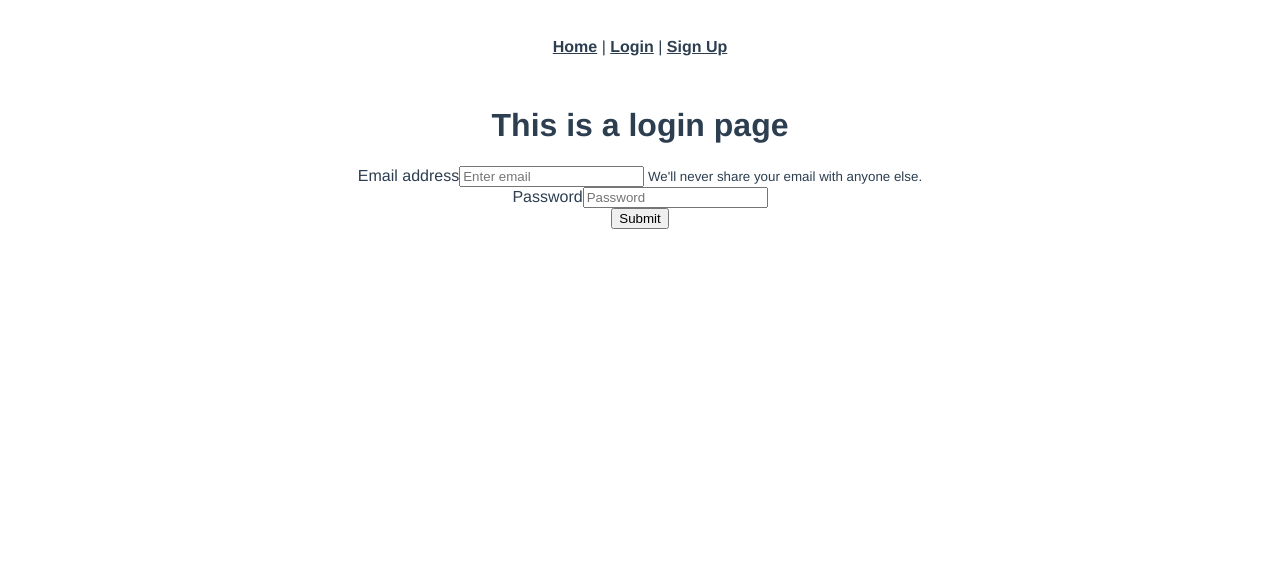
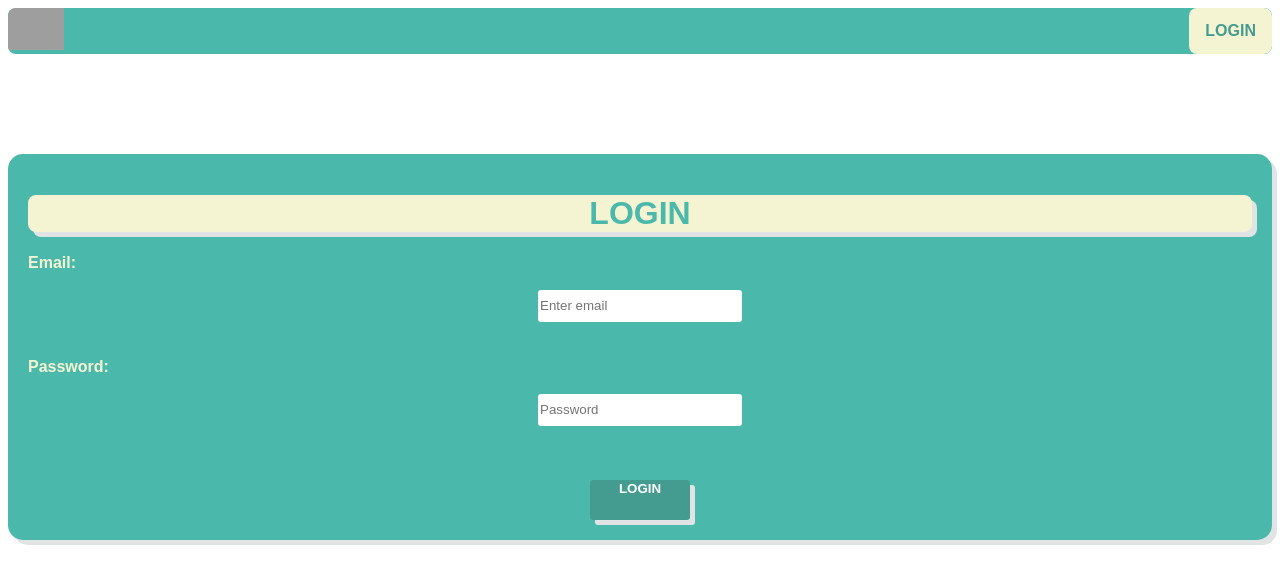
Before and after one commit to banicl/adempta_fipu, a Vue app in the folder adempta/: page /login in a window 1280 px wide. Shown: the top 584 px of the page. Built offline with nearby package versions, Linux system fonts and the light colour scheme; grey boxes are pictures that could not be loaded.

Commit message:
navbar,css login

```diff
--- a/adempta/package.json
+++ b/adempta/package.json
@@ -8,7 +8,7 @@
   },
   "dependencies": {
     "core-js": "^3.6.5",
-    "firebase": "^9.6.8",
+    "firebase": "^8.1.2",
     "vue": "^2.6.11",
     "vue-router": "^3.2.0"
   },
--- a/adempta/src/App.vue
+++ b/adempta/src/App.vue
@@ -1,33 +1,46 @@
 <template>
   <div id="app">
-    <div id="nav">
-      <router-link to="/">Home</router-link> |
-      <router-link to="/Login">Login</router-link> |
-      <router-link to="/SignUp">Sign Up</router-link>
-    </div>
+    <nav id="nav" class="navbar navbar-light bg-light">
+      <div class="container-fluid">
+        <a class="navbar-brand" href="#">
+          <ul>
+            <li id="slova1"><a href="/login">LOGIN</a></li>
+
+            <img center src="@/assets/logo_adempta.png" height="42" />
+          </ul>
+        </a>
+      </div>
+    </nav>
     <router-view />
   </div>
 </template>
-
-<style lang="scss">
-#app {
-  font-family: Avenir, Helvetica, Arial, sans-serif;
-  -webkit-font-smoothing: antialiased;
-  -moz-osx-font-smoothing: grayscale;
-  text-align: center;
-  color: #2c3e50;
+<style>
+ul {
+  list-style-type: none;
+  margin: 0;
+  padding: 0;
+  overflow: hidden;
+  background-color: #4ab9ab;
+  border-radius: 8px;
 }
 
-#nav {
-  padding: 30px;
+#slova1 {
+  float: right;
+}
 
-  a {
-    font-weight: bold;
-    color: #2c3e50;
+li a {
+  display: block;
+  color: #449c91;
+  text-align: center;
+  padding: 14px 16px;
+  text-decoration: none;
+  font-family: sans-serif;
+  font-weight: bold;
+  border-radius: 8px;
+  background-color: #f5f4d2;
+}
 
-    &.router-link-exact-active {
-      color: #42b983;
-    }
-  }
+li a:hover {
+  background-color: #d2cbb6;
 }
 </style>
--- a/adempta/src/views/Login.vue
+++ b/adempta/src/views/Login.vue
@@ -1,37 +1,37 @@
 <template>
-  <div class="about">
-    <h1>This is a login page</h1>
+  <div id="obrub" class="about">
+    <div id="naslov"><h1>LOGIN</h1></div>
 
     <div class="row">
       <div class="col"></div>
       <div class="col">
         <form>
           <div class="form-group">
-            <label for="exampleInputEmail1">Email address</label>
+            <label id="email" for="exampleInputEmail1">Email:</label
+            ><br /><br />
             <input
               type="email"
               v-model="username"
               class="form-control"
-              id="exampleInputEmail1"
+              id="emailunos"
               aria-describedby="emailHelp"
               placeholder="Enter email"
-            />
-            <small id="emailHelp" class="form-text text-muted">
-              We'll never share your email with anyone else.
-            </small>
+            /><br /><br />
+            <small id="emailHelp" class="form-text text-muted"> </small>
           </div>
           <div class="form-group">
-            <label for="exampleInputPassword1">Password</label>
+            <label id="lozinka" for="exampleInputPassword1">Password:</label
+            ><br /><br />
             <input
               v-model="password"
               type="password"
               class="form-control"
-              id="exampleInputPassword1"
+              id="lozinkaunos"
               placeholder="Password"
-            />
+            /><br /><br /><br />
           </div>
           <button type="button" @click="login()" class="btn btn-primary">
-            Submit
+            LOGIN
           </button>
         </form>
       </div>
@@ -65,13 +65,77 @@ export default {
   },
 };
 </script>
-<style scoped>
-#login {
-  width: 500px;
-  border: 1px solid #cccccc;
-  background-color: #ffffff;
+<style>
+#obrub {
+  width: auto;
+  height: auto;
+  background-color: #4ab9ab;
   margin: auto;
-  margin-top: 200px;
+  margin-top: 100px;
   padding: 20px;
+  border-radius: 15px;
+  box-shadow: 5px 5px #e0e4e4;
+}
+h1 {
+  text-decoration: none;
+  font-family: sans-serif;
+  font-weight: bold;
+  text-align: center;
+  color: #4ab9ab;
+}
+#naslov {
+  width: auto;
+  height: auto;
+  background-color: #f5f4d2;
+  border-radius: 8px;
+  margin: auto;
+  box-shadow: 5px 5px #e0e4e4;
+}
+#email {
+  text-decoration: none;
+  font-family: sans-serif;
+  font-weight: bold;
+  text-align: center;
+  color: #f5f4d2;
+}
+#lozinka {
+  text-decoration: none;
+  font-family: sans-serif;
+  font-weight: bold;
+  text-align: center;
+  color: #f5f4d2;
+}
+#emailunos {
+  border-radius: 3px;
+  border: none;
+  width: 200px;
+  height: 30px;
+  margin: auto;
+  display: block;
+  display: grid;
+}
+#lozinkaunos {
+  border-radius: 3px;
+  border: none;
+  width: 200px;
+  height: 30px;
+  margin: auto;
+  display: block;
+  display: grid;
+}
+button {
+  width: 100px;
+  height: 40px;
+  margin: auto;
+  display: block;
+  display: grid;
+  border-radius: 3px;
+  border: none;
+  text-align: auto;
+  font-family: sans-serif;
+  font-weight: bold;
+  background: #449c91;
+  color: white;
+  box-shadow: 5px 5px #e0e4e4;
 }
 </style>
```
Also changed, not shown: adempta/public/index.html (+11 -2 lines), 1 other file (tests, documents, lock files or other folders).
